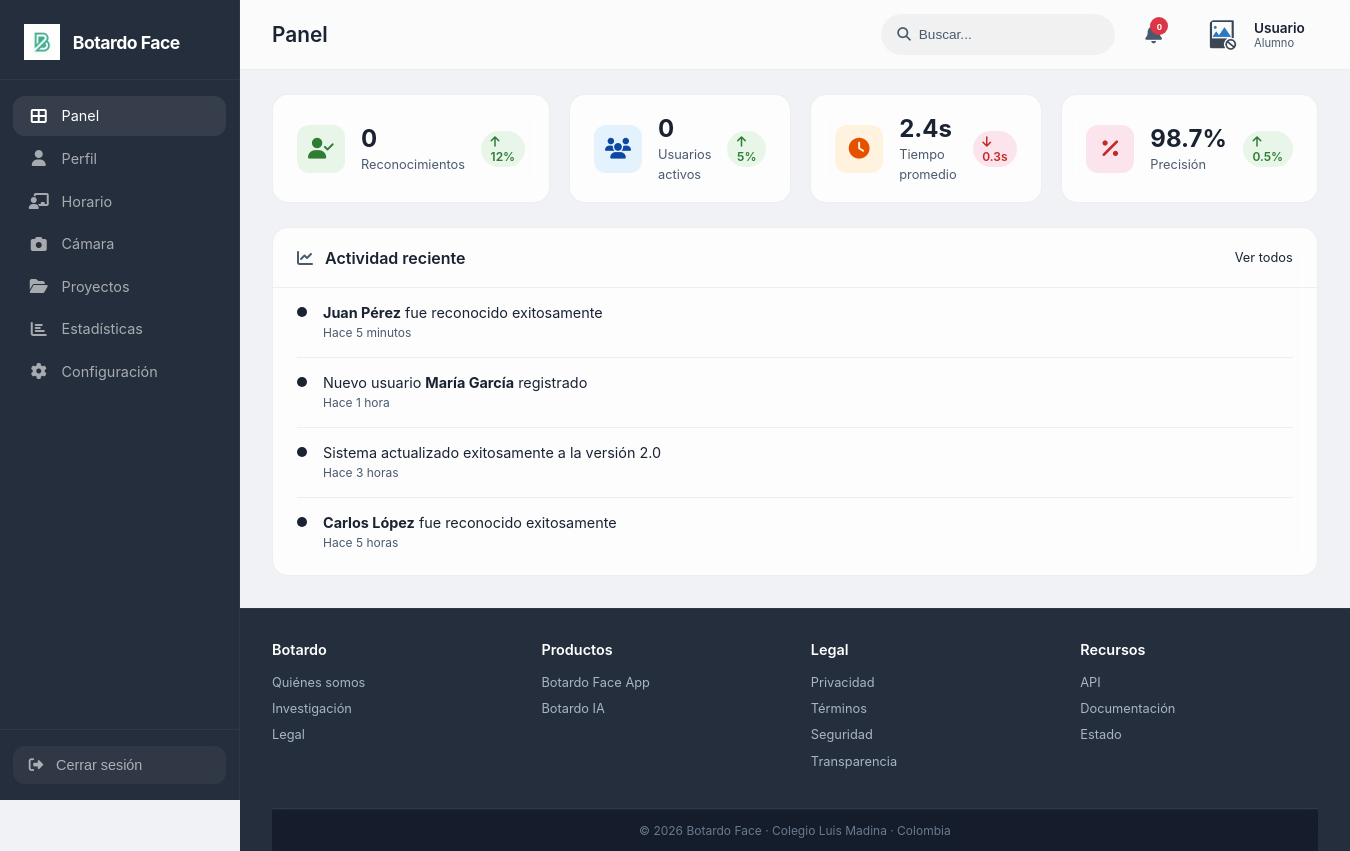
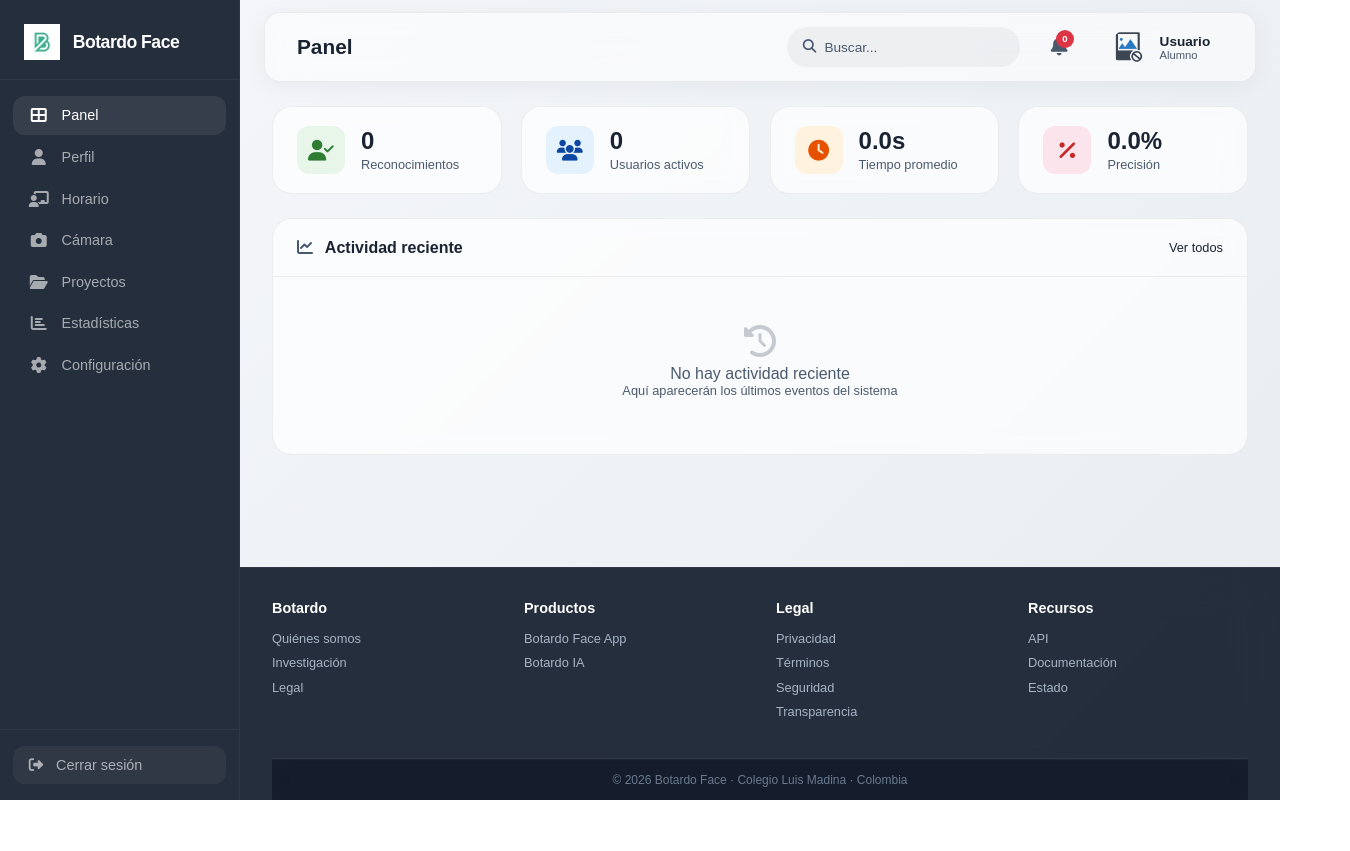
Before and after one commit to flamedarkfir/botardoface, a plain HTML site: page html/dashboard.html in a window 1280 px wide. Shown: the whole page, 1350 px wide, since content can reach past the window. After the commit the page ends 800 px from the top, so only its background shows below. Drawn offline with Linux system fonts and the light colour scheme.

Commit message:
proyecto finalizado

```diff
--- a/css/dashboard.css
+++ b/css/dashboard.css
@@ -9,18 +9,18 @@
     --header-height: 70px;
     --primary: #1a2332;
     --primary-light: #2c3e50;
-    --bg-main: #f0f2f5;
-    --card-bg: rgba(255, 255, 255, 0.85);
+    --bg-main: linear-gradient(135deg, #f5f7fa 0%, #e8ecf1 100%);
+    --card-bg: rgba(255, 255, 255, 0.7);
     --text-primary: #1a2332;
     --text-secondary: #4a5a6e;
     --border-color: rgba(0, 0, 0, 0.06);
-    --shadow: 0 4px 24px rgba(0, 0, 0, 0.06);
-    --radius: 16px;
+    --shadow: 0 8px 40px rgba(0, 0, 0, 0.06);
+    --radius: 20px;
     --transition: all 0.3s ease;
 }
 
 body {
-    font-family: -apple-system, BlinkMacSystemFont, "Segoe UI", Roboto, Arial, sans-serif;
+    font-family: Arial, Helvetica, sans-serif;
     background: var(--bg-main);
     color: var(--text-primary);
     min-height: 100vh;
@@ -142,7 +142,7 @@ body {
 }
 
 .dashboard-header {
-    background: rgba(255, 255, 255, 0.7);
+    background: rgba(255, 255, 255, 0.5);
     backdrop-filter: blur(20px);
     -webkit-backdrop-filter: blur(20px);
     padding: 0 2rem;
@@ -150,10 +150,13 @@ body {
     display: flex;
     justify-content: space-between;
     align-items: center;
-    border-bottom: 1px solid var(--border-color);
+    border: 1px solid rgba(0, 0, 0, 0.06);
+    border-radius: 16px;
+    box-shadow: 0 4px 24px rgba(0, 0, 0, 0.05);
     position: sticky;
-    top: 0;
+    top: 12px;
     z-index: 100;
+    margin: 12px 1.5rem 0;
 }
 
 .header-left {
@@ -1718,6 +1721,9 @@ body {
     .dashboard-header {
         padding: 0 1rem;
         height: 60px;
+        margin: 8px 0.8rem 0;
+        border-radius: 12px;
+        top: 8px;
     }
 
     .header-search input {
--- a/html/dashboard.html
+++ b/html/dashboard.html
@@ -89,20 +89,21 @@
 
         <section id="section-panel" class="dashboard-section active">
             <div class="stats-grid">
-                <div class="stat-card"><div class="stat-icon" style="background:#e8f5e9;color:#2e7d32;"><i class="fas fa-user-check"></i></div><div class="stat-info"><span class="stat-value" id="totalReconocimientos">0</span><span class="stat-label">Reconocimientos</span></div><div class="stat-change positive"><i class="fas fa-arrow-up"></i> 12%</div></div>
-                <div class="stat-card"><div class="stat-icon" style="background:#e3f2fd;color:#0d47a1;"><i class="fas fa-users"></i></div><div class="stat-info"><span class="stat-value" id="totalUsuarios">0</span><span class="stat-label">Usuarios activos</span></div><div class="stat-change positive"><i class="fas fa-arrow-up"></i> 5%</div></div>
-                <div class="stat-card"><div class="stat-icon" style="background:#fff3e0;color:#e65100;"><i class="fas fa-clock"></i></div><div class="stat-info"><span class="stat-value" id="tiempoPromedio">2.4s</span><span class="stat-label">Tiempo promedio</span></div><div class="stat-change negative"><i class="fas fa-arrow-down"></i> 0.3s</div></div>
-                <div class="stat-card"><div class="stat-icon" style="background:#fce4ec;color:#c62828;"><i class="fas fa-percent"></i></div><div class="stat-info"><span class="stat-value" id="tasaPrecision">98.7%</span><span class="stat-label">Precisión</span></div><div class="stat-change positive"><i class="fas fa-arrow-up"></i> 0.5%</div></div>
+                <div class="stat-card"><div class="stat-icon" style="background:#e8f5e9;color:#2e7d32;"><i class="fas fa-user-check"></i></div><div class="stat-info"><span class="stat-value" id="totalReconocimientos">0</span><span class="stat-label">Reconocimientos</span></div></div>
+                <div class="stat-card"><div class="stat-icon" style="background:#e3f2fd;color:#0d47a1;"><i class="fas fa-users"></i></div><div class="stat-info"><span class="stat-value" id="totalUsuarios">0</span><span class="stat-label">Usuarios activos</span></div></div>
+                <div class="stat-card"><div class="stat-icon" style="background:#fff3e0;color:#e65100;"><i class="fas fa-clock"></i></div><div class="stat-info"><span class="stat-value" id="tiempoPromedio">0.0s</span><span class="stat-label">Tiempo promedio</span></div></div>
+                <div class="stat-card"><div class="stat-icon" style="background:#fce4ec;color:#c62828;"><i class="fas fa-percent"></i></div><div class="stat-info"><span class="stat-value" id="tasaPrecision">0.0%</span><span class="stat-label">Precisión</span></div></div>
             </div>
             <div class="panel-grid">
                 <div class="panel-card full-width">
                     <div class="panel-card-header"><h3><i class="fas fa-chart-line"></i> Actividad reciente</h3><a href="#historial" class="view-all">Ver todos</a></div>
                     <div class="panel-card-body">
                         <div class="activity-timeline" id="activityTimeline">
-                            <div class="activity-item"><div class="activity-dot"></div><div class="activity-content"><p><strong>Juan Pérez</strong> fue reconocido exitosamente</p><span class="activity-time">Hace 5 minutos</span></div></div>
-                            <div class="activity-item"><div class="activity-dot"></div><div class="activity-content"><p>Nuevo usuario <strong>María García</strong> registrado</p><span class="activity-time">Hace 1 hora</span></div></div>
-                            <div class="activity-item"><div class="activity-dot"></div><div class="activity-content"><p>Sistema actualizado exitosamente a la versión 2.0</p><span class="activity-time">Hace 3 horas</span></div></div>
-                            <div class="activity-item"><div class="activity-dot"></div><div class="activity-content"><p><strong>Carlos López</strong> fue reconocido exitosamente</p><span class="activity-time">Hace 5 horas</span></div></div>
+                            <div class="empty-posts">
+                                <i class="fas fa-clock-rotate-left"></i>
+                                <p>No hay actividad reciente</p>
+                                <p style="font-size:0.8rem;">Aquí aparecerán los últimos eventos del sistema</p>
+                            </div>
                         </div>
                     </div>
                 </div>
@@ -127,7 +128,7 @@
                         </div>
                         <div class="profile-badge">
                             <span class="badge-role">🎓 Alumno</span>
-                            <span class="badge-since">Desde 2024</span>
+                            <span class="badge-since">Nuevo miembro</span>
                         </div>
                     </div>
 
@@ -138,7 +139,7 @@
                                 <h3>Acerca de mí</h3>
                                 <button class="btn-edit-bio" id="editBioBtn"><i class="fas fa-edit"></i></button>
                             </div>
-                            <p id="profileBio" class="bio-text">Estudiante apasionado por la tecnología y el desarrollo de proyectos innovadores. 🚀</p>
+                            <p id="profileBio" class="bio-text">Aún no has agregado una descripción.</p>
                             <div class="bio-edit" id="bioEdit" style="display:none;">
                                 <textarea id="bioTextarea" rows="3" placeholder="Escribe algo sobre ti..."></textarea>
                                 <div class="bio-actions">
--- a/javascript/config.js
+++ b/javascript/config.js
@@ -3,7 +3,7 @@
 
     // ===== PERFIL REDES SOCIALES =====
     let posts = [];
-    let bioText = 'Estudiante apasionado por la tecnología y el desarrollo de proyectos innovadores. 🚀';
+    let bioText = 'Aún no has agregado una descripción.';
     let statusEmoji = '😊';
 
     function cargarPerfil() {
@@ -89,7 +89,7 @@
     function actualizarStats() {
         document.getElementById('postCount').textContent = posts.length;
         document.getElementById('classCount').textContent = clases.length;
-        document.getElementById('friendCount').textContent = Math.floor(Math.random() * 20) + 5;
+        document.getElementById('friendCount').textContent = 0;
     }
 
     function agregarPost(texto) {
@@ -194,16 +194,7 @@
     };
 
     const proyectos = [
-        { nombre: 'camara', icono: 'fa-camera', descripcion: 'Reconocimiento facial en tiempo real' },
-        { nombre: 'login', icono: 'fa-right-to-bracket', descripcion: 'Sistema de autenticación' },
-        { nombre: 'dashboard', icono: 'fa-gauge-high', descripcion: 'Panel de control' },
-        { nombre: 'reconocimiento', icono: 'fa-face-smile', descripcion: 'Detección de rostros' },
-        { nombre: 'entrenamiento', icono: 'fa-brain', descripcion: 'Entrenamiento de modelos' },
-        { nombre: 'api', icono: 'fa-cloud', descripcion: 'API de reconocimiento' },
-        { nombre: 'face-detection', icono: 'fa-vector-square', descripcion: 'Detección facial avanzada' },
-        { nombre: 'live-stream', icono: 'fa-broadcast', descripcion: 'Streaming en vivo' },
-        { nombre: 'model-trainer', icono: 'fa-robot', descripcion: 'Entrenador de modelos' },
-        { nombre: 'image-processor', icono: 'fa-image', descripcion: 'Procesamiento de imágenes' }
+        { nombre: 'camara', icono: 'fa-camera', descripcion: 'Reconocimiento facial en tiempo real' }
     ];
 
     const materiasDisponibles = [
@@ -266,10 +257,10 @@
     const tasaPrecision = document.getElementById('tasaPrecision');
 
     let recognitionCount = 0;
-    let userCount = 32;
-    let precisionValue = 98.7;
-    let tiempoValue = 2.4;
-    let reconocimientosPorSegundo = 0.3;
+    let userCount = 0;
+    let precisionValue = 0;
+    let tiempoValue = 0;
+    let reconocimientosPorSegundo = 0;
     let lastUpdateTime = Date.now();
     let precisionDirection = 1;
     let tiempoDirection = 1;
@@ -338,10 +329,6 @@
 
         document.getElementById('userNameDisplay').textContent = name;
         document.getElementById('profileName').textContent = name;
-        document.getElementById('profileEmail').textContent = email;
-        editName.value = name;
-        editEmail.value = email;
-        editPhone.value = phone;
         document.querySelector('.user-role').textContent = 'Alumno';
     }
 
@@ -573,6 +560,7 @@
         const overlay = document.getElementById('modalOverlay');
         if (!overlay) {
             crearModal();
+            abrirModal(clase);
             return;
         }
 
@@ -1081,12 +1069,6 @@
 
         updateCameraStatus(false, 'Desconectada');
 
-        recognitionCount = 127;
-        userCount = 32;
-        precisionValue = 98.7;
-        tiempoValue = 2.4;
-        lastUpdateTime = Date.now();
-
         const hash = window.location.hash.replace('#', '');
         if (hash) {
             const sectionMap = {
@@ -1102,11 +1084,6 @@
             if (target) navigateTo(target);
         }
 
-        function statsLoop() {
-            updateStats();
-            requestAnimationFrame(statsLoop);
-        }
-        requestAnimationFrame(statsLoop);
     }
 
     let resizeTimer;
```
